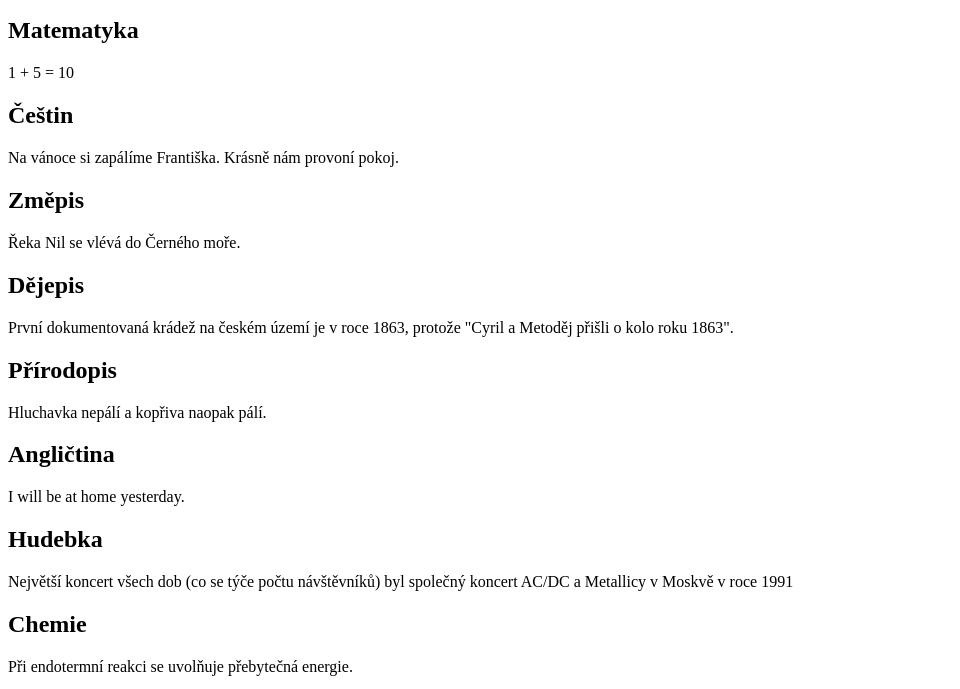
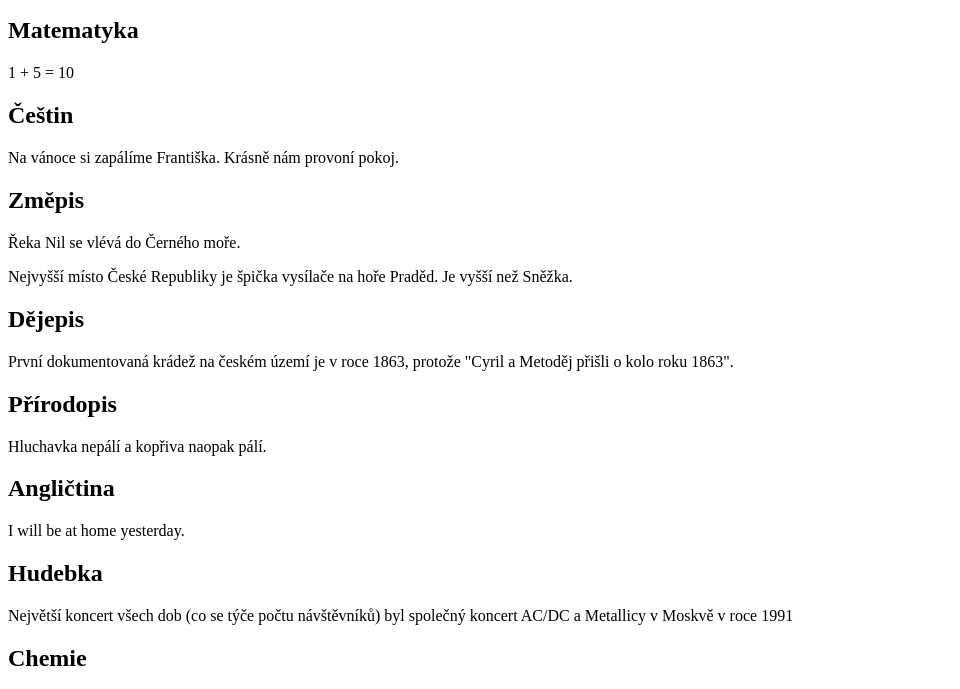
Before and after one commit to vendy2111/git-demo, a plain HTML site: page index.html in a window 1280 px wide. Shown: the part 87-776 px from the top of the page, without its empty margins (0-960 px from the left). Drawn offline with Linux system fonts and the light colour scheme.

```diff
--- a/index.html
+++ b/index.html
@@ -23,6 +23,9 @@
 <h2>Změpis</h2>
 <p>
 Řeka Nil se vlévá do Černého moře.
+</p>
+<p>
+Nejvyšší místo České Republiky je špička vysílače na hoře Praděd. Je vyšší než Sněžka.
 </p>
 
 <h2>Dějepis</h2>
```
